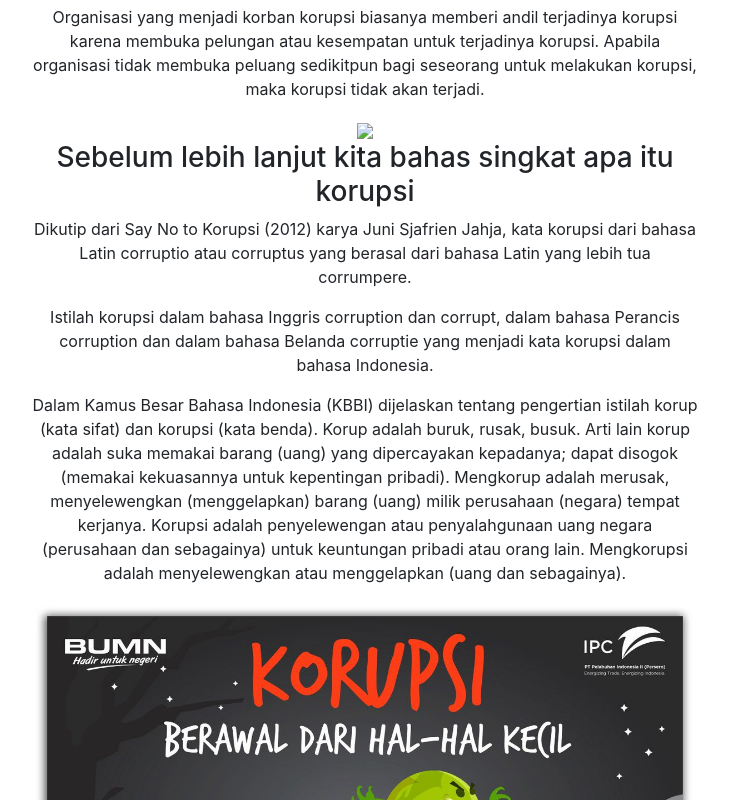
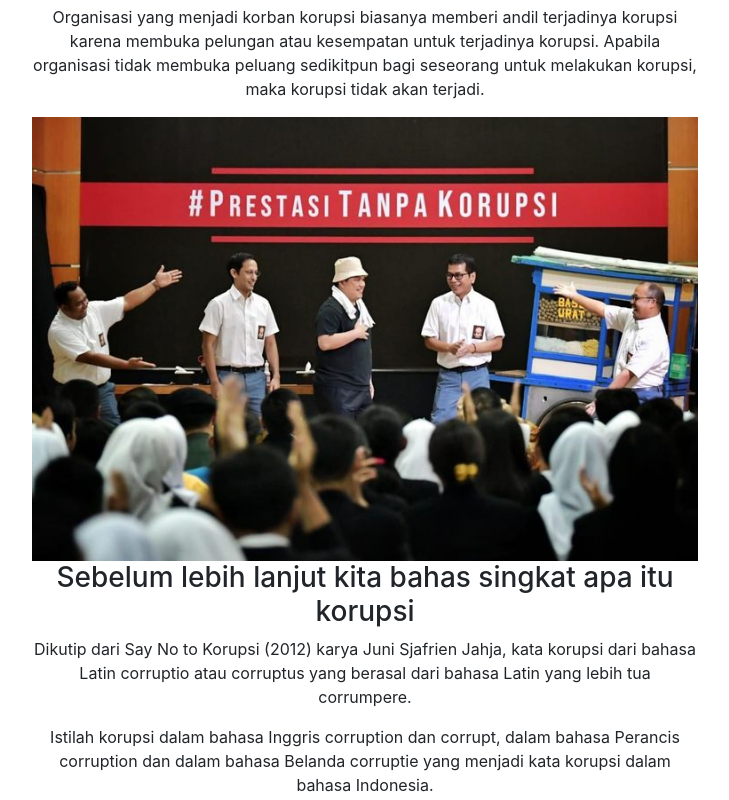
Before and after one commit to chirzarahman/c-blog, a plain HTML site: page blog/korupsi/index.html in a window 1280 px wide. Shown: the part 785-1585 px from the top of the page, without its empty margins (53-782 px from the left). Drawn offline with nearby package versions, Linux system fonts and the light colour scheme.

Commit message:
routing #2

```diff
--- a/archives/blog/korupsi/index.html
+++ b/blog/korupsi/index.html
@@ -79,7 +79,7 @@
                             membuka pelungan atau kesempatan untuk terjadinya korupsi. Apabila organisasi tidak
                             membuka peluang sedikitpun bagi seseorang untuk melakukan korupsi, maka korupsi tidak
                             akan terjadi.</p>
-                        <img src="/image/#PrestasiTanpaKorupsi.jpeg" class="" width="100%">
+                        <img src="PrestasiTanpaKorupsi.jpeg" class="" width="100%">
 
                         <h3 id="Sebelum-lebih-lanjut-kita-bahas-singkat-apa-itu-korupsi"><a
                                 href="#Sebelum-lebih-lanjut-kita-bahas-singkat-apa-itu-korupsi" class="headerlink"
@@ -99,7 +99,7 @@
                             penyelewengan atau penyalahgunaan uang negara (perusahaan dan sebagainya) untuk
                             keuntungan pribadi atau orang lain. Mengkorupsi adalah menyelewengkan atau menggelapkan
                             (uang dan sebagainya).</p>
-                        <img src="/image/korupsi.jpeg" class="" width="100%">
+                        <img src="korupsi.jpeg" class="" width="100%">
 
                         <p>Akan tetapi sadar gak kalian bahwasannya korupsi itu bukan hanya menyanggkup hal besar
                             seperti penyalagunaan uang negara yang mana hal iitu jala merugikan negara kita? Korupsi
--- a/css/style.css
+++ b/css/style.css
@@ -43,6 +43,7 @@
 @media (min-width: 992px) {
     .content {
         width: 60%;
+        text-align: center;
     }
     .title {
         font-size: 84px;
```
Also changed, not shown: archives/index.html (+2 -2 lines), blog/anak-aset-bangsa/index.html (renamed from archives/blog/anak-aset-bangsa/index.html, +2 -2 lines), blog/anak-aset-bangsa/please-help.jpeg (renamed from image/please-help.jpeg), blog/anak-aset-bangsa/siswa.jpg (renamed from image/siswa.jpg), blog/korupsi/PrestasiTanpaKorupsi.jpeg (renamed from image/#PrestasiTanpaKorupsi.jpeg), blog/korupsi/korupsi.jpeg (renamed from image/korupsi.jpeg).
